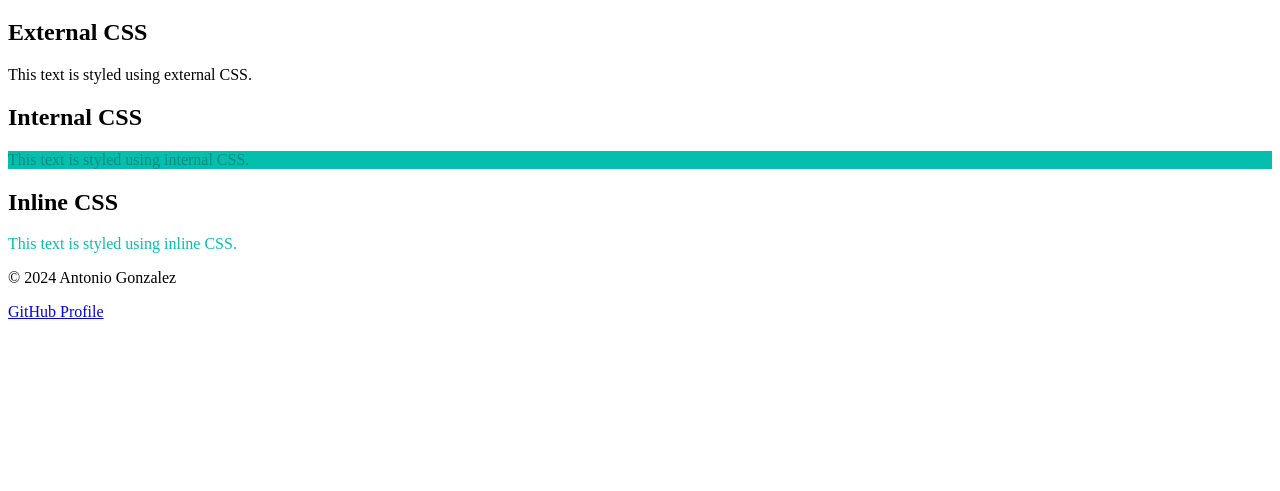
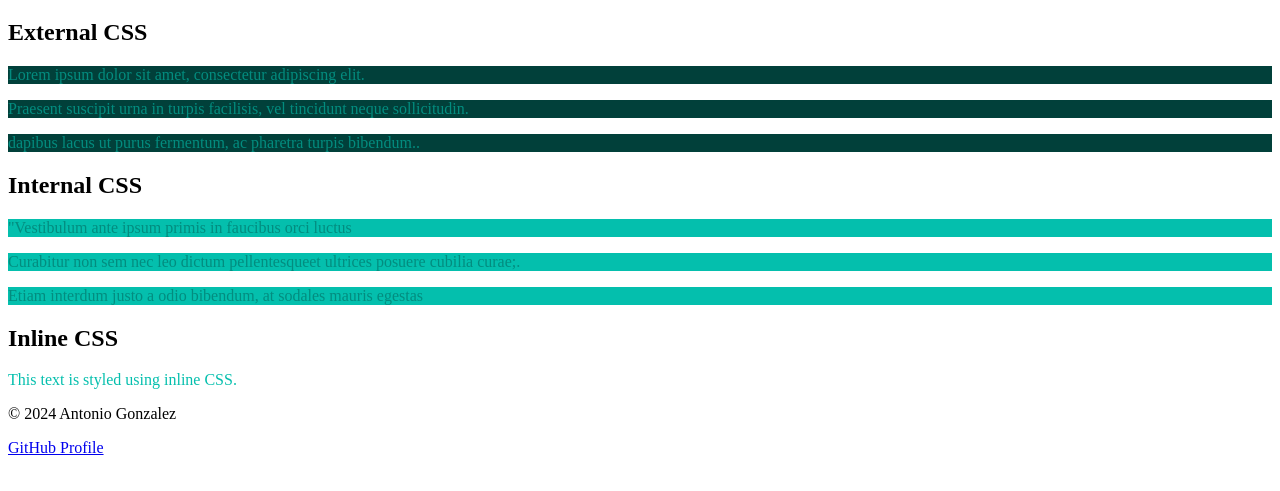
Before and after one commit to gonzalez-7/COMP001A.LectureActivity5, a plain HTML site: page conditional-css.html in a window 1280 px wide. Shown: the part 167-658 px from the top of the page. Drawn offline with Linux system fonts and the light colour scheme.

Commit message:
main css

```diff
--- a/conditional-css.html
+++ b/conditional-css.html
@@ -34,14 +34,18 @@
         <section>
             <h2>External CSS</h2>
             <!-- Method 1: External CSS Part 2 -->
-            <p class="external-css">This text is styled using external CSS.</p>
+            <p class="external-css">Lorem ipsum dolor sit amet, consectetur adipiscing elit.</p>
+            <p class="external-css">Praesent suscipit urna in turpis facilisis, vel tincidunt neque sollicitudin.</p>
+            <p class="external-css">dapibus lacus ut purus fermentum, ac pharetra turpis bibendum..</p>
         </section>
 
         <!-- Section 2: Internal CSS -->
         <section>
             <h2>Internal CSS</h2>
             <!-- Method 2: Internal CSS Part 2 -->
-            <p class="internal-css">This text is styled using internal CSS.</p>
+            <p class="internal-css">"Vestibulum ante ipsum primis in faucibus orci luctus</p>
+            <p class="internal-css">Curabitur non sem nec leo dictum pellentesqueet ultrices posuere cubilia curae;.</p>
+            <p class="internal-css">Etiam interdum justo a odio bibendum, at sodales mauris egestas</p>
         </section>
 
         <!-- Section 3: Inline CSS -->
--- a/main.css
+++ b/main.css
@@ -0,0 +1,6 @@
+/* Note: CSS are applied from top to bottom. Last Rule wins . */
+/* Method 1: External CSS Part 3 */
+.external-css {
+    color:#038c7f; /* Teal text color */
+    background-color: #01403a; /* Dark teal background color */
+}
```
